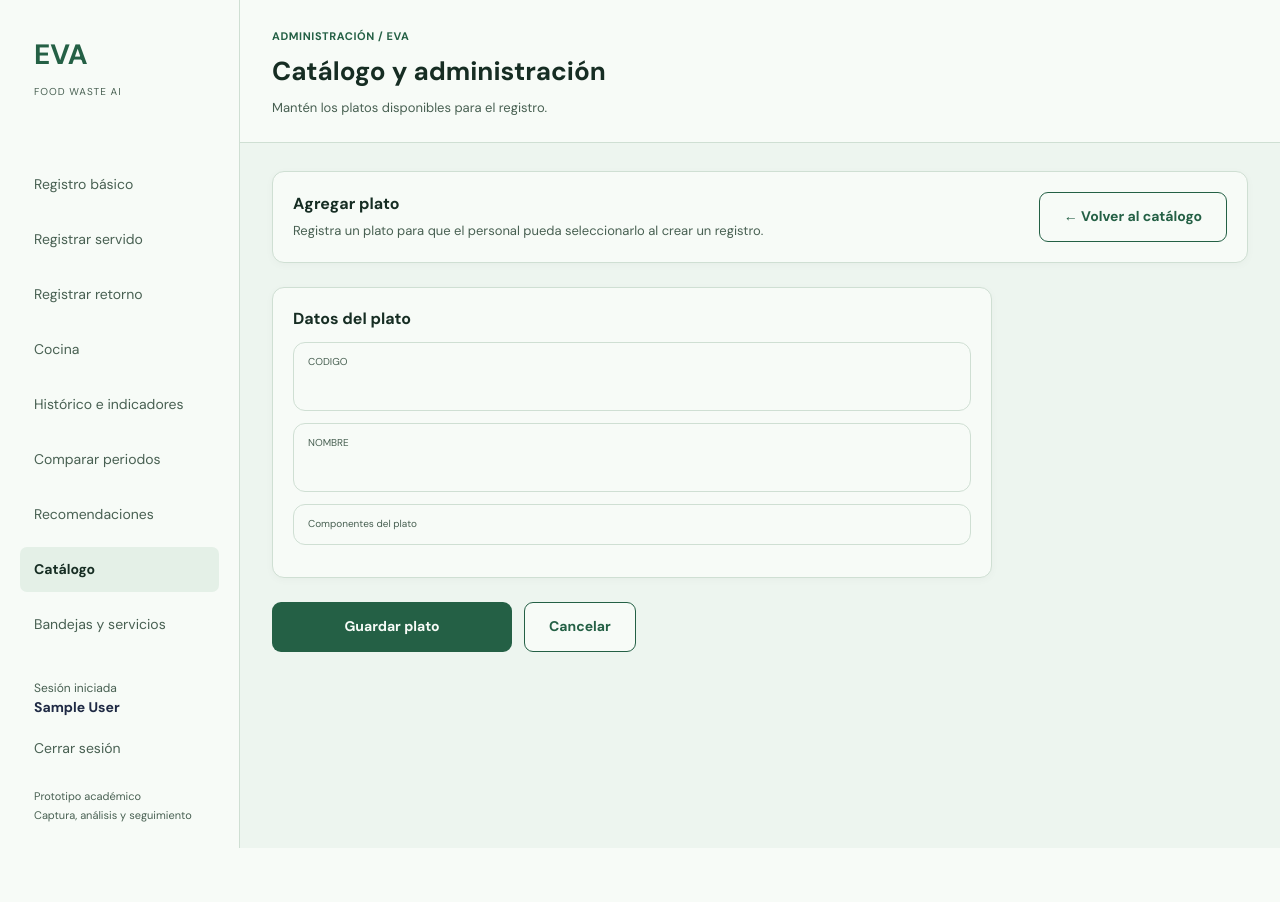
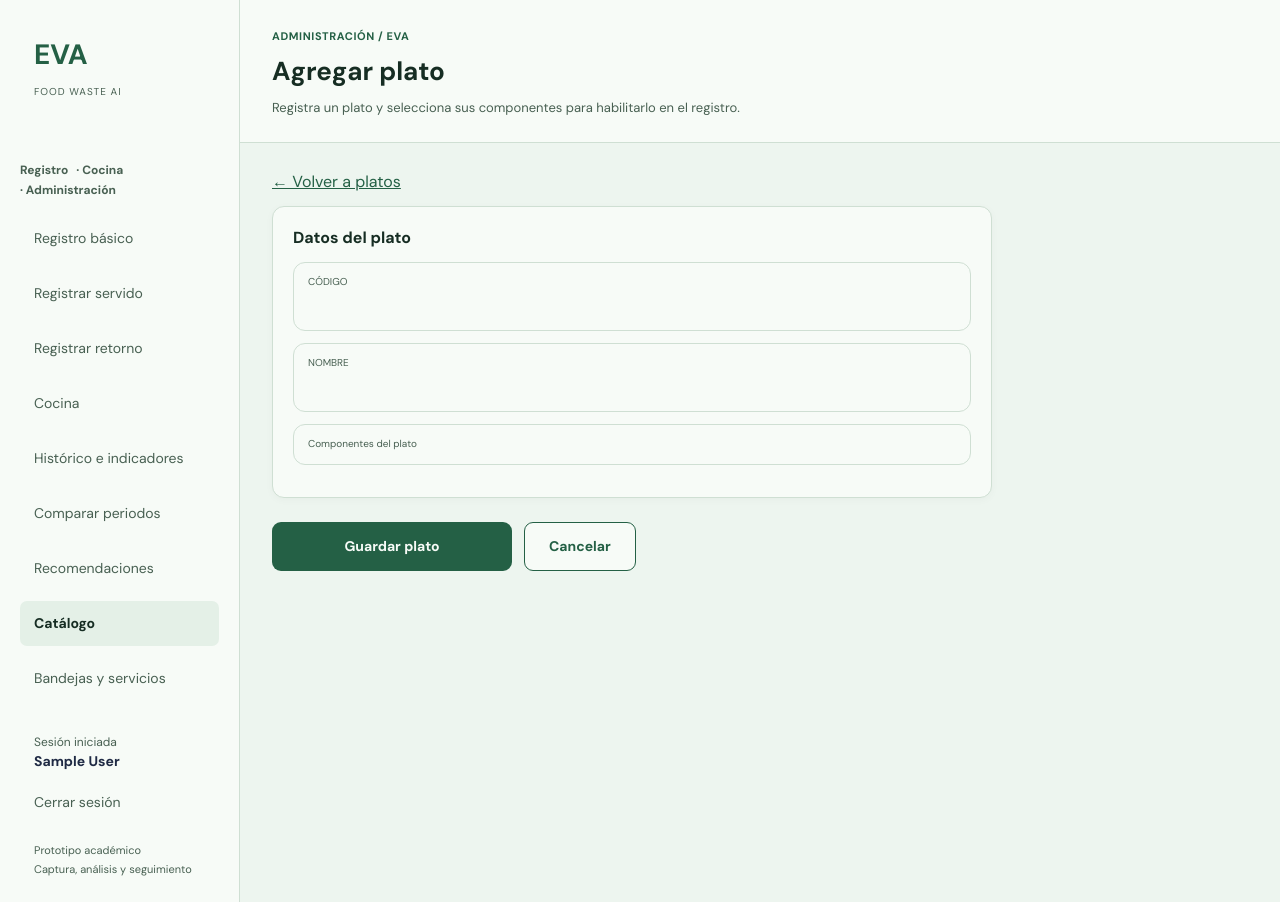
Before and after one commit to Sshadowcitoo/EVA, a Django app: page /catalogo/platos/nuevo/ in a window 1280 px wide. Before the commit the page ends 848 px from the top, so only its background shows below. Run offline with Django 5.2, Linux system fonts and the light colour scheme; the visitor is signed in with stand-in values (Sample User, id 1); data that the repository does not hold is empty.

Commit message:
Alinea el acceso, los menús por rol y el catálogo

```diff
--- /dev/null
+++ b/static/css/catalogo.css
@@ -0,0 +1,40 @@
+.catalogo .catalog-header { margin-bottom: 16px; }
+.catalogo .catalog-tabs { margin-bottom: 18px; }
+.catalogo .catalog-tabs a,
+.catalogo .catalog-acciones :is(a, button),
+.catalogo .form-actions .button { min-height: 44px; }
+.catalogo .catalog-acciones,
+.catalogo .catalog-acciones a,
+.catalogo .catalog-tabs a {
+  display: flex;
+  align-items: center;
+}
+.catalogo .catalog-acciones { flex-wrap: wrap; gap: 8px 16px; }
+.catalogo .catalog-acciones form { margin: 0; }
+.catalogo .catalog-lista { overflow-wrap: anywhere; }
+.catalogo .catalog-estado {
+  display: inline-block;
+  padding: 4px 9px;
+  border: 1px solid var(--eva-border);
+  border-radius: 999px;
+  color: var(--eva-muted);
+}
+.catalogo .catalog-estado-activo {
+  background: var(--eva-emphasis);
+  color: var(--eva-action);
+}
+.catalogo .catalog-decisiones { margin-top: 20px; background: var(--eva-emphasis); }
+.catalogo .catalog-volver { display: inline-block; margin-bottom: 14px; }
+.catalogo .catalog-form .form-field-group { min-width: 0; overflow-wrap: anywhere; }
+.catalogo .catalog-form .form-field-group > div {
+  display: grid;
+  grid-template-columns: repeat(auto-fit, minmax(min(200px, 100%), 1fr));
+  gap: 8px;
+}
+
+@media (max-width: 640px) {
+  .catalogo .catalog-tabs { gap: 4px; }
+  .catalogo .catalog-tabs a { flex: 1; justify-content: center; padding-inline: 8px; }
+  .catalogo .catalog-header .primary-button { width: 100%; }
+  .catalogo .catalog-lista td[data-label="Acción"] { align-items: center; }
+}
--- /dev/null
+++ b/static/css/navegacion.css
@@ -0,0 +1,26 @@
+.menu-roles {
+  display: flex;
+  flex-wrap: wrap;
+  gap: 4px 8px;
+  margin: 0 0 8px;
+  color: var(--eva-muted);
+  font-size: .75rem;
+  font-weight: 700;
+}
+.menu-roles span + span::before { content: "· "; }
+.mobile-menu-toggle .menu-cerrar,
+.mobile-menu-toggle[aria-expanded="true"] .menu-abrir { display: none; }
+.mobile-menu-toggle[aria-expanded="true"] .menu-cerrar { display: inline; }
+
+@media (max-width: 640px) {
+  .eva-pastel .sidebar-nav { grid-template-columns: minmax(0, 1fr); margin-top: 8px; }
+  .eva-pastel .sidebar-nav .nav-link { overflow-wrap: anywhere; }
+  .eva-pastel .sidebar-nav .nav-link[href],
+  .eva-pastel .sidebar-session .nav-button {
+    display: flex;
+    align-items: center;
+    min-height: 44px;
+    border: 1px solid var(--eva-border);
+  }
+  .eva-pastel .sidebar-session .nav-button { width: 100%; }
+}
--- a/templates/base.html
+++ b/templates/base.html
@@ -7,13 +7,14 @@
     <title>{% block title %}EVA{% endblock %}</title>
     <link rel="stylesheet" href="{% static 'css/eva.css' %}" />
     <link rel="stylesheet" href="{% static 'css/eva_pastel.css' %}?v=20261106-global" />
+    <link rel="stylesheet" href="{% static 'css/navegacion.css' %}" />
     {% block page_styles %}{% endblock %}
   </head>
   <body class="eva-pastel{% block body_classes %}{% endblock %}"{% block body_attributes %}{% endblock %}>
     <div class="app-layout">
       <aside class="sidebar">
-        <button type="button" class="mobile-menu-toggle" aria-expanded="false" aria-controls="navegacion-principal" aria-label="Mostrar u ocultar navegación">
-          EVA <span>Menú ☰</span>
+        <button type="button" class="mobile-menu-toggle" aria-expanded="false" aria-controls="navegacion-principal{% if user.is_authenticated %} sesion-principal{% endif %}">
+          EVA <span class="menu-abrir">Menú ☰</span><span class="menu-cerrar">Cerrar menú ×</span>
         </button>
         <div class="sidebar-brand">
           <span class="brand">EVA</span>
@@ -21,6 +22,12 @@
         </div>
 
         <nav id="navegacion-principal" class="sidebar-nav" aria-label="Navegación principal">
+          {% if puede_registrar or puede_cocina or puede_administrar_catalogo %}<p class="menu-roles">
+            {% if puede_registrar %}<span>Registro</span>{% endif %}
+            {% if puede_cocina %}<span>Cocina</span>{% endif %}
+            {% if puede_administrar_catalogo %}<span>Administración</span>{% endif %}
+          </p>
+          {% endif %}
           {% block navigation %}
           {% include 'includes/captura_nav.html' %}
 
@@ -37,9 +44,9 @@
           {% endblock %}
         </nav>
 
-                  {% if user.is_authenticated %}
+        {% if user.is_authenticated %}
           {% url 'cuentas:logout' as logout_url %}
-          <div class="sidebar-session">
+          <div class="sidebar-session" id="sesion-principal">
             <p class="sidebar-user">
               <span>Sesión iniciada</span>
               <strong>{{ user.get_full_name|default:user.get_username }}</strong>
@@ -86,9 +93,15 @@
     </div>
 <script>
   const menuToggle = document.querySelector('.mobile-menu-toggle');
+  const menuAbierto = () => menuToggle.getAttribute('aria-expanded') === 'true';
   menuToggle.addEventListener('click', () => {
-    const expanded = menuToggle.getAttribute('aria-expanded') === 'true';
-    menuToggle.setAttribute('aria-expanded', String(!expanded));
+    menuToggle.setAttribute('aria-expanded', String(!menuAbierto()));
+  });
+  menuToggle.closest('.sidebar').addEventListener('keydown', (event) => {
+    if (event.key === 'Escape' && menuAbierto()) {
+      menuToggle.setAttribute('aria-expanded', 'false');
+      menuToggle.focus();
+    }
   });
 </script>
 </body>
--- a/templates/catalogo/_campos_formulario.html
+++ b/templates/catalogo/_campos_formulario.html
@@ -27,7 +27,7 @@
     </fieldset>
   {% else %}
     <div class="form-field">
-      <label for="{{ field.id_for_label }}">{{ field.label }}</label>
+      <label for="{{ field.id_for_label }}">{% if field.name == "codigo" %}Código{% else %}{{ field.label }}{% endif %}</label>
       {{ field }}
       {% if field.help_text %}
         <p class="field-help" id="{{ field.auto_id }}_helptext">{{ field.help_text }}</p>
--- a/templates/catalogo/base_catalogo.html
+++ b/templates/catalogo/base_catalogo.html
@@ -1,4 +1,8 @@
 {% extends "base.html" %}
+{% load static %}
+
+{% block page_styles %}<link rel="stylesheet" href="{% static 'css/catalogo.css' %}" />{% endblock %}
+{% block body_classes %} catalogo{% endblock %}
 
 {% block eyebrow %}ADMINISTRACIÓN / EVA{% endblock %}
 
--- a/templates/catalogo/plato_form.html
+++ b/templates/catalogo/plato_form.html
@@ -1,28 +1,14 @@
 {% extends "catalogo/base_catalogo.html" %}
+
+{% block heading %}{% if object %}Editar plato{% else %}Agregar plato{% endif %}{% endblock %}
+{% block subtitle %}{% if object %}Actualiza los datos del plato. Si ya no se usa, desactívalo desde el catálogo. El historial se conserva.{% else %}Registra un plato y selecciona sus componentes para habilitarlo en el registro.{% endif %}{% endblock %}
 
 {% block title %}{% if object %}Editar plato{% else %}Agregar plato{% endif %} | EVA{% endblock %}
 
 {% block catalog_content %}
   {% url 'catalogo:platos' as platos_url %}
 
-  <section class="panel catalog-header" aria-labelledby="titulo-formulario">
-    <div>
-      <h2 id="titulo-formulario">
-        {% if object %}Editar plato{% else %}Agregar plato{% endif %}
-      </h2>
-      <p class="muted">
-        {% if object %}
-          Actualiza los datos del plato. Si ya no se usa, desactívalo: el
-          historial se conserva.
-        {% else %}
-          Registra un plato para que el personal pueda seleccionarlo al crear
-          un registro.
-        {% endif %}
-      </p>
-    </div>
-
-    <a class="button secondary-button" href="{{ platos_url }}">← Volver al catálogo</a>
-  </section>
+  <a class="catalog-volver" href="{{ platos_url }}">← Volver a platos</a>
 
   <form method="post" class="catalog-form">
     {% csrf_token %}
```
Also changed, not shown: apps/catalogo/test_integration.py (+8 -0 lines), docs/qa_acceso_navegacion_catalogo.md (added, +22 -0 lines), static/css/acceso.css (added, +30 -0 lines), templates/403.html (+1 -23 lines), templates/catalogo/componentes.html (+6 -5 lines), templates/catalogo/formulario.html (+4 -4 lines), templates/catalogo/platos.html (+13 -5 lines), templates/catalogo/porciones.html (+6 -5 lines), templates/registration/login.html (+9 -4 lines).
